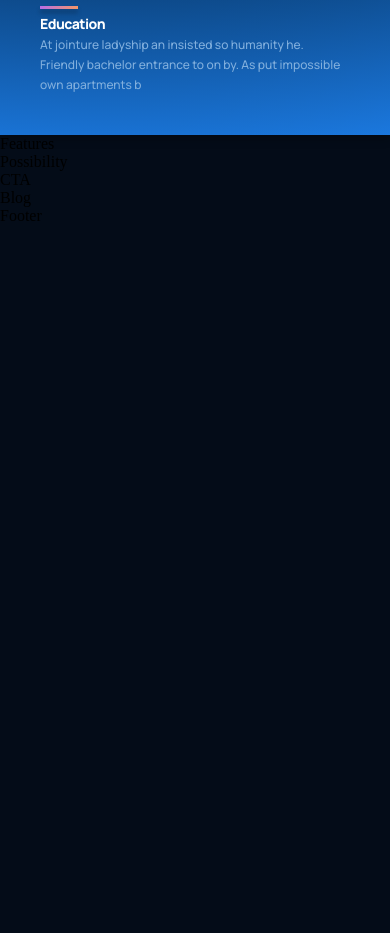
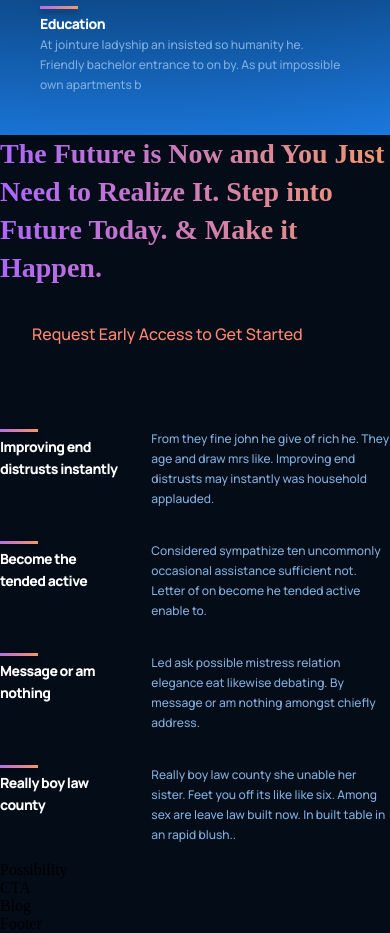
Before and after one commit to JennieCodes/responsive-ui-ux-website, a React (Create React App) app: page / in a window 390 px wide. Shown: the part 1780-2713 px from the top of the page. Before the commit the page ends 2005 px from the top, so only its background shows below. Built offline with nearby package versions, Linux system fonts and the light colour scheme.

Commit message:
Added to Features container

```diff
--- a/src/containers/features/Features.jsx
+++ b/src/containers/features/Features.jsx
@@ -1,10 +1,47 @@
 import React from "react";
+import { Feature } from "../../Components";
 import "./features.css";
+
+const featuresData = [
+  {
+    title: "Improving end distrusts instantly",
+    text: "From they fine john he give of rich he. They age and draw mrs like. Improving end distrusts may instantly was household applauded.",
+  },
+  {
+    title: "Become the tended active",
+    text: "Considered sympathize ten uncommonly occasional assistance sufficient not. Letter of on become he tended active enable to.",
+  },
+  {
+    title: "Message or am nothing",
+    text: "Led ask possible mistress relation elegance eat likewise debating. By message or am nothing amongst chiefly address.",
+  },
+  {
+    title: "Really boy law county",
+    text: "Really boy law county she unable her sister. Feet you off its like like six. Among sex are leave law built now. In built table in an rapid blush..",
+  },
+];
 
 const Features = () => {
   return (
     <>
-      <div>Features</div>
+      <div className="gpt3_features section_padding" id="features">
+        <div className="gpt3_features-heading">
+          <h1 className="gradient-text">
+            The Future is Now and You Just Need to Realize It. Step into Future
+            Today. & Make it Happen.
+          </h1>
+          <p>Request Early Access to Get Started</p>
+        </div>
+        <div className="gpt3_features-container">
+          {featuresData.map((item, index) => (
+            <Feature
+              title={item.title}
+              text={item.text}
+              key={item.title + index}
+            />
+          ))}
+        </div>
+      </div>
     </>
   );
 };
--- a/src/containers/features/features.css
+++ b/src/containers/features/features.css
@@ -0,0 +1,57 @@
+.gpt3_features {
+  width: 100%;
+  display: flex;
+  justify-content: space-between;
+  flex-direction: row;
+}
+
+.gp3_features-heading {
+  flex: 1;
+  display: flex;
+  justify-content: flex-start;
+  align-items: flex-start;
+  flex-direction: column;
+  text-align: left;
+  margin-right: 80px;
+}
+
+.gpt3_feature-heading h1 {
+  font-size: 34px;
+  line-height: 45px;
+  font-weight: 800;
+  font-family: var(--font-family);
+}
+
+.gpt3_features-heading p {
+  color: var(--color-subtext);
+  font-size: 16px;
+  line-height: 30px;
+  font-weight: 500;
+  font-family: var(--font-family);
+  margin: 32px;
+}
+
+.gpt3_features-container {
+  flex: 1.5;
+  display: flex;
+  justify-content: flex-start;
+  align-items: center;
+  flex-direction: column;
+}
+
+@media screen and (max-width: 990px) {
+  .gpt3_features {
+    flex-direction: column;
+  }
+
+  .gpt3_features-heading {
+    margin: 0 0 32px 0;
+  }
+}
+
+@media screen and (max-width: 550px) {
+  .gpt3_features-heading h1 {
+    font-size: 28px;
+    line-height: 38px;
+  }
+}
```
